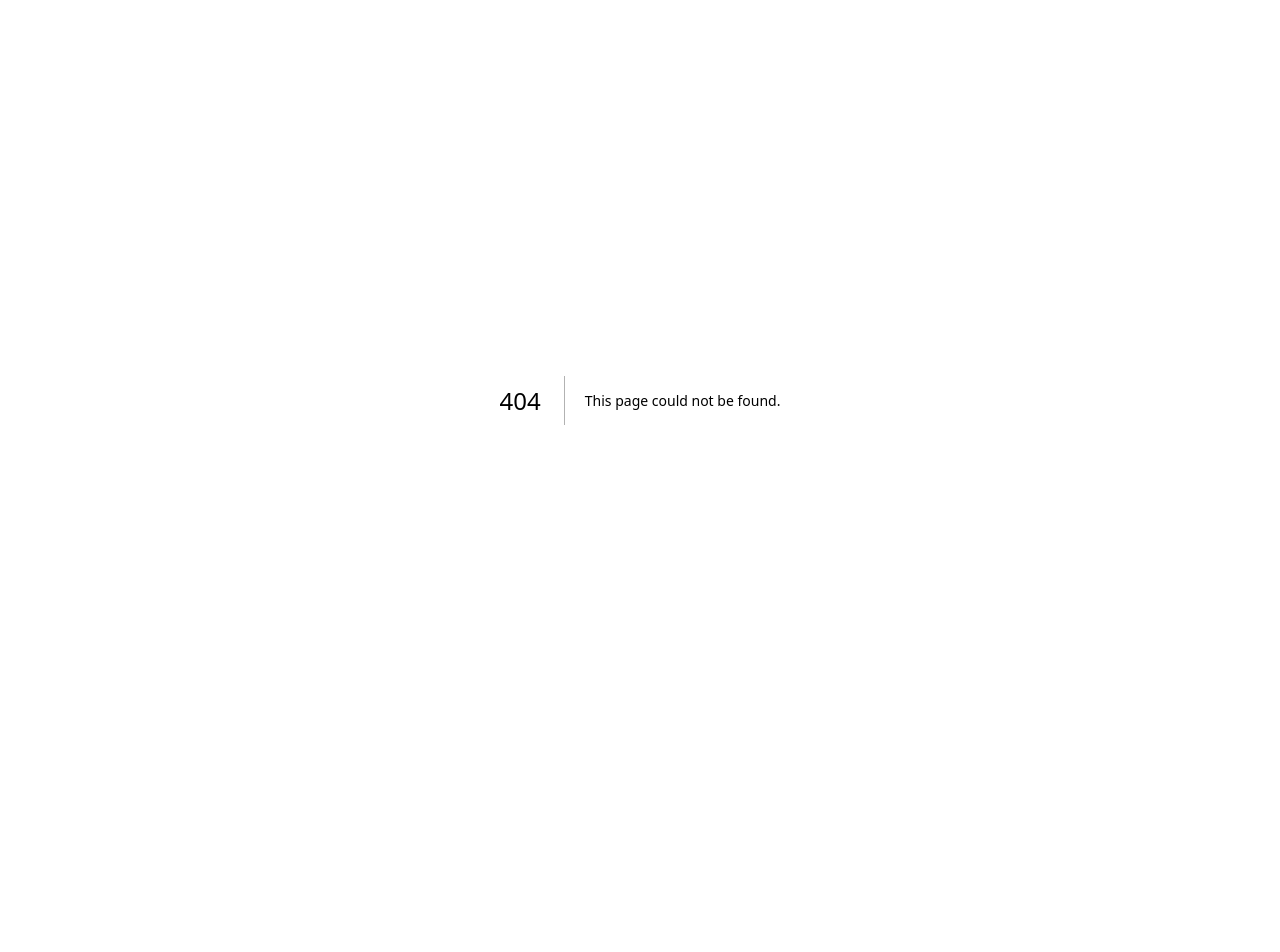
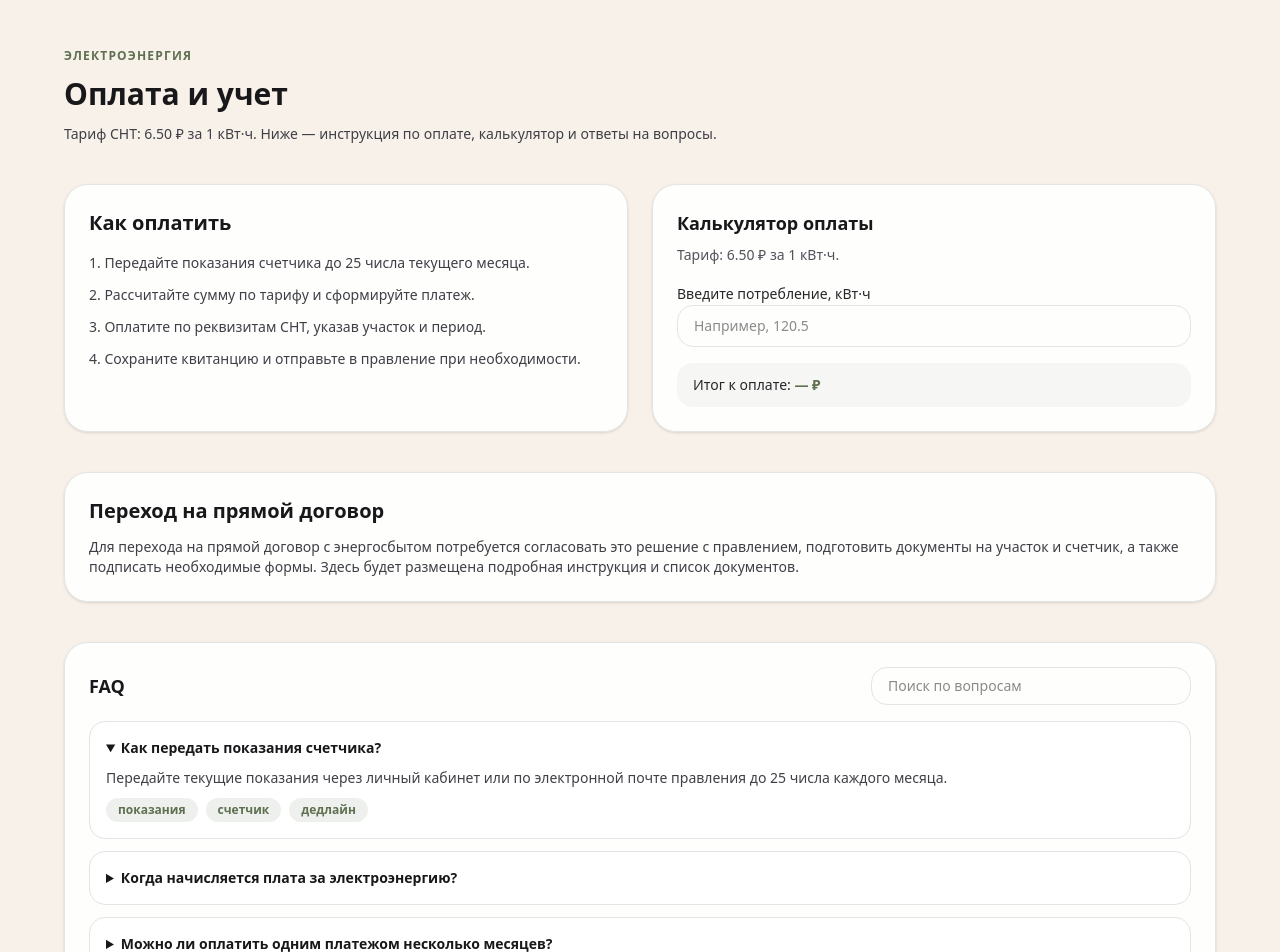
Before and after one commit to SmokyRM/snt-ulybka, a Next.js app: page /electricity in a window 1280 px wide. Before the commit this address had no page. Shown: the top 952 px of the page. Before the commit the page ends 800 px from the top, so only its background shows below. Built offline with nearby package versions, Linux system fonts and the light colour scheme.

Commit message:
Add Electricity super page with calculator and FAQ search

```diff
--- /dev/null
+++ b/app/electricity/page.tsx
@@ -0,0 +1,53 @@
+import ElectricityCalculator from "@/components/ElectricityCalculator";
+import FaqSearch from "@/components/FaqSearch";
+import { ELECTRICITY_TARIFF_RUB_PER_KWH } from "@/content/electricity";
+
+export const metadata = {
+  title: "Электроэнергия — СНТ «Улыбка»",
+  description: "Информация об оплате электроэнергии и переходе на прямой договор.",
+};
+
+export default function ElectricityPage() {
+  return (
+    <main className="min-h-screen bg-[#F8F1E9] px-4 py-12 text-zinc-900 sm:px-6">
+      <div className="mx-auto flex w-full max-w-6xl flex-col gap-10">
+        <header className="space-y-3">
+          <p className="text-xs font-semibold uppercase tracking-widest text-[#5E704F]">
+            Электроэнергия
+          </p>
+          <h1 className="text-3xl font-semibold">Оплата и учет</h1>
+          <p className="text-sm text-zinc-700">
+            Тариф СНТ: {ELECTRICITY_TARIFF_RUB_PER_KWH.toFixed(2)} ₽ за 1 кВт·ч. Ниже — инструкция
+            по оплате, калькулятор и ответы на вопросы.
+          </p>
+        </header>
+
+        <section className="grid gap-6 lg:grid-cols-2">
+          <div className="rounded-3xl border border-zinc-200 bg-white/90 p-6 shadow-sm">
+            <h2 className="text-xl font-semibold text-zinc-900">Как оплатить</h2>
+            <ol className="mt-4 space-y-3 text-sm text-zinc-700">
+              <li>1. Передайте показания счетчика до 25 числа текущего месяца.</li>
+              <li>2. Рассчитайте сумму по тарифу и сформируйте платеж.</li>
+              <li>3. Оплатите по реквизитам СНТ, указав участок и период.</li>
+              <li>4. Сохраните квитанцию и отправьте в правление при необходимости.</li>
+            </ol>
+          </div>
+          <ElectricityCalculator />
+        </section>
+
+        <section className="rounded-3xl border border-zinc-200 bg-white/90 p-6 shadow-sm">
+          <h2 className="text-xl font-semibold text-zinc-900">Переход на прямой договор</h2>
+          <p className="mt-3 text-sm text-zinc-700">
+            Для перехода на прямой договор с энергосбытом потребуется согласовать это решение с
+            правлением, подготовить документы на участок и счетчик, а также подписать необходимые
+            формы. Здесь будет размещена подробная инструкция и список документов.
+          </p>
+        </section>
+
+        <section>
+          <FaqSearch />
+        </section>
+      </div>
+    </main>
+  );
+}
--- /dev/null
+++ b/src/components/ElectricityCalculator.tsx
@@ -0,0 +1,53 @@
+"use client";
+
+import { useMemo, useState } from "react";
+import { ELECTRICITY_TARIFF_RUB_PER_KWH } from "@/content/electricity";
+
+const formatNumber = (value: number | null) => {
+  if (value === null || Number.isNaN(value)) return "—";
+  return value.toFixed(2);
+};
+
+export default function ElectricityCalculator() {
+  const [input, setInput] = useState("");
+
+  const parsedKwh = useMemo(() => {
+    if (!input.trim()) return null;
+    const normalized = input.replace(",", ".").trim();
+    const num = Number.parseFloat(normalized);
+    return Number.isFinite(num) ? num : null;
+  }, [input]);
+
+  const total = useMemo(() => {
+    if (parsedKwh === null) return null;
+    return parsedKwh * ELECTRICITY_TARIFF_RUB_PER_KWH;
+  }, [parsedKwh]);
+
+  return (
+    <div className="rounded-3xl border border-zinc-200 bg-white/90 p-6 shadow-sm">
+      <h3 className="text-lg font-semibold text-zinc-900">Калькулятор оплаты</h3>
+      <p className="mt-2 text-sm text-zinc-600">
+        Тариф: {ELECTRICITY_TARIFF_RUB_PER_KWH.toFixed(2)} ₽ за 1 кВт·ч.
+      </p>
+      <div className="mt-4 space-y-3">
+        <label className="text-sm font-medium text-zinc-800">
+          Введите потребление, кВт·ч
+        </label>
+        <input
+          type="text"
+          inputMode="decimal"
+          value={input}
+          onChange={(e) => setInput(e.target.value)}
+          className="w-full rounded-2xl border border-zinc-200 px-4 py-2.5 text-sm outline-none transition-shadow focus:border-[#5E704F] focus:ring-2 focus:ring-[#5E704F]/30"
+          placeholder="Например, 120.5"
+        />
+      </div>
+      <div className="mt-4 rounded-2xl bg-[#5E704F]/5 px-4 py-3 text-sm text-zinc-800">
+        Итог к оплате:{" "}
+        <span className="font-semibold text-[#5E704F]">
+          {formatNumber(total)} ₽
+        </span>
+      </div>
+    </div>
+  );
+}
--- /dev/null
+++ b/src/components/FaqSearch.tsx
@@ -0,0 +1,67 @@
+"use client";
+
+import { useMemo, useState } from "react";
+import { ELECTRICITY_FAQ } from "@/content/electricity";
+
+const match = (value: string, term: string) =>
+  value.toLowerCase().includes(term.toLowerCase());
+
+export default function FaqSearch() {
+  const [term, setTerm] = useState("");
+
+  const filtered = useMemo(() => {
+    const query = term.trim().toLowerCase();
+    if (!query) return ELECTRICITY_FAQ;
+    return ELECTRICITY_FAQ.filter((item) => {
+      if (match(item.q, query) || match(item.a, query)) return true;
+      if (item.tags) {
+        return item.tags.some((tag) => match(tag, query));
+      }
+      return false;
+    });
+  }, [term]);
+
+  return (
+    <div className="rounded-3xl border border-zinc-200 bg-white/90 p-6 shadow-sm">
+      <div className="flex flex-col gap-3 sm:flex-row sm:items-center sm:justify-between">
+        <h3 className="text-lg font-semibold text-zinc-900">FAQ</h3>
+        <input
+          type="text"
+          value={term}
+          onChange={(e) => setTerm(e.target.value)}
+          placeholder="Поиск по вопросам"
+          className="w-full rounded-2xl border border-zinc-200 px-4 py-2 text-sm outline-none transition-shadow focus:border-[#5E704F] focus:ring-2 focus:ring-[#5E704F]/30 sm:max-w-xs"
+        />
+      </div>
+      <div className="mt-4 space-y-3">
+        {filtered.map((item, idx) => (
+          <details
+            key={item.q}
+            className="group rounded-2xl border border-zinc-200 bg-white p-4 transition-colors"
+            open={idx === 0 && !term}
+          >
+            <summary className="cursor-pointer text-sm font-semibold text-zinc-900">
+              {item.q}
+            </summary>
+            <p className="mt-2 text-sm leading-6 text-zinc-700">{item.a}</p>
+            {item.tags && (
+              <div className="mt-2 flex flex-wrap gap-2">
+                {item.tags.map((tag) => (
+                  <span
+                    key={tag}
+                    className="rounded-full bg-[#5E704F]/10 px-3 py-1 text-xs font-semibold text-[#5E704F]"
+                  >
+                    {tag}
+                  </span>
+                ))}
+              </div>
+            )}
+          </details>
+        ))}
+        {filtered.length === 0 && (
+          <p className="text-sm text-zinc-600">Ничего не найдено.</p>
+        )}
+      </div>
+    </div>
+  );
+}
--- /dev/null
+++ b/src/content/electricity.ts
@@ -0,0 +1,35 @@
+export const ELECTRICITY_TARIFF_RUB_PER_KWH = 6.5;
+
+export interface FaqItem {
+  q: string;
+  a: string;
+  tags?: string[];
+}
+
+export const ELECTRICITY_FAQ: FaqItem[] = [
+  {
+    q: "Как передать показания счетчика?",
+    a: "Передайте текущие показания через личный кабинет или по электронной почте правления до 25 числа каждого месяца.",
+    tags: ["показания", "счетчик", "дедлайн"],
+  },
+  {
+    q: "Когда начисляется плата за электроэнергию?",
+    a: "Начисление производится ежемесячно по переданным показаниям, оплата до 10 числа следующего месяца.",
+    tags: ["оплата", "сроки"],
+  },
+  {
+    q: "Можно ли оплатить одним платежом несколько месяцев?",
+    a: "Да, сумма оплачивается по фактическим показаниям, допускается аванс. Сохраните квитанцию.",
+    tags: ["аванс", "несколько месяцев"],
+  },
+  {
+    q: "Что делать, если не успел передать показания?",
+    a: "Уведомите правление, будет начисление по нормативу. В следующем месяце скорректируем по факту.",
+    tags: ["норматив", "просрочка"],
+  },
+  {
+    q: "Как перейти на прямой договор с энергосбытом?",
+    a: "Необходимо собрать пакет документов и согласовать с правлением. Ниже приведена краткая инструкция.",
+    tags: ["прямой договор", "энергосбыт"],
+  },
+];
```
